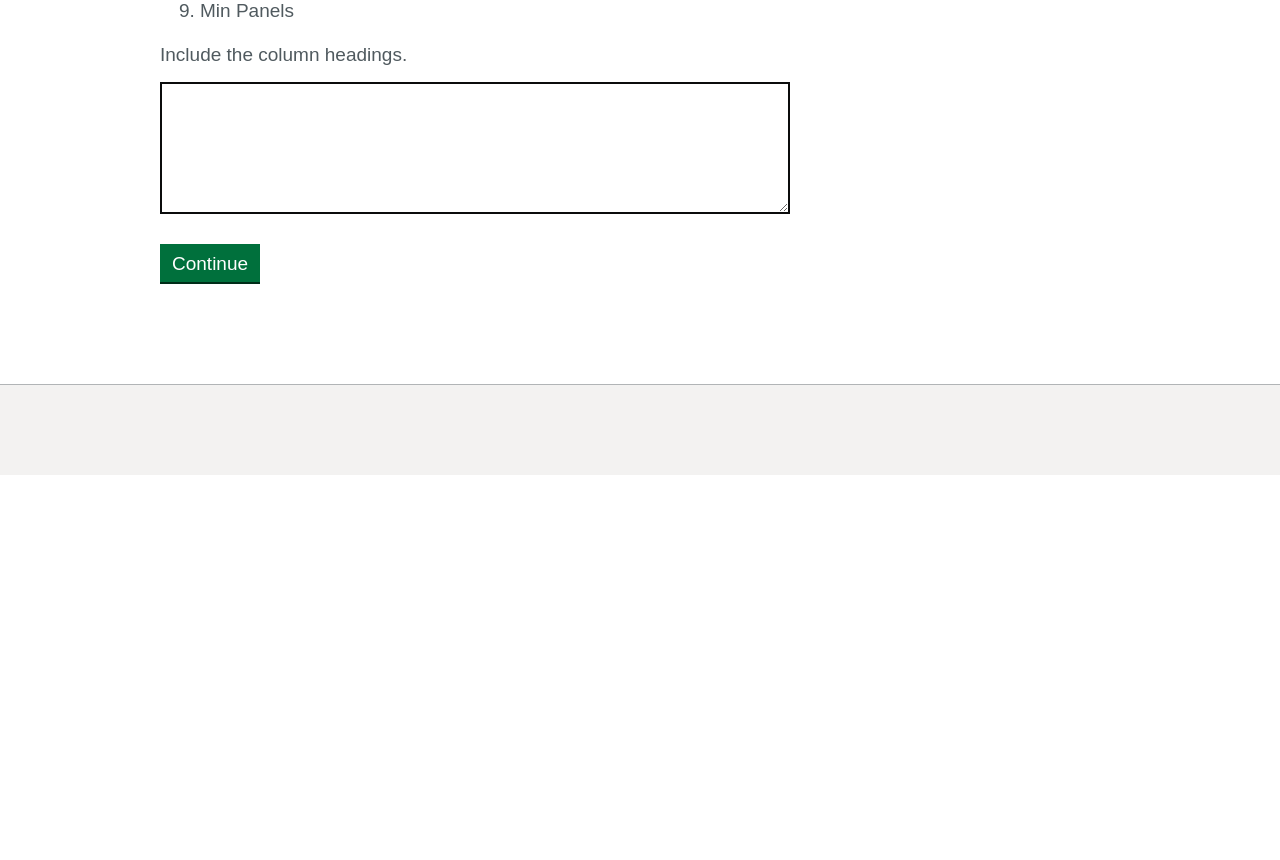
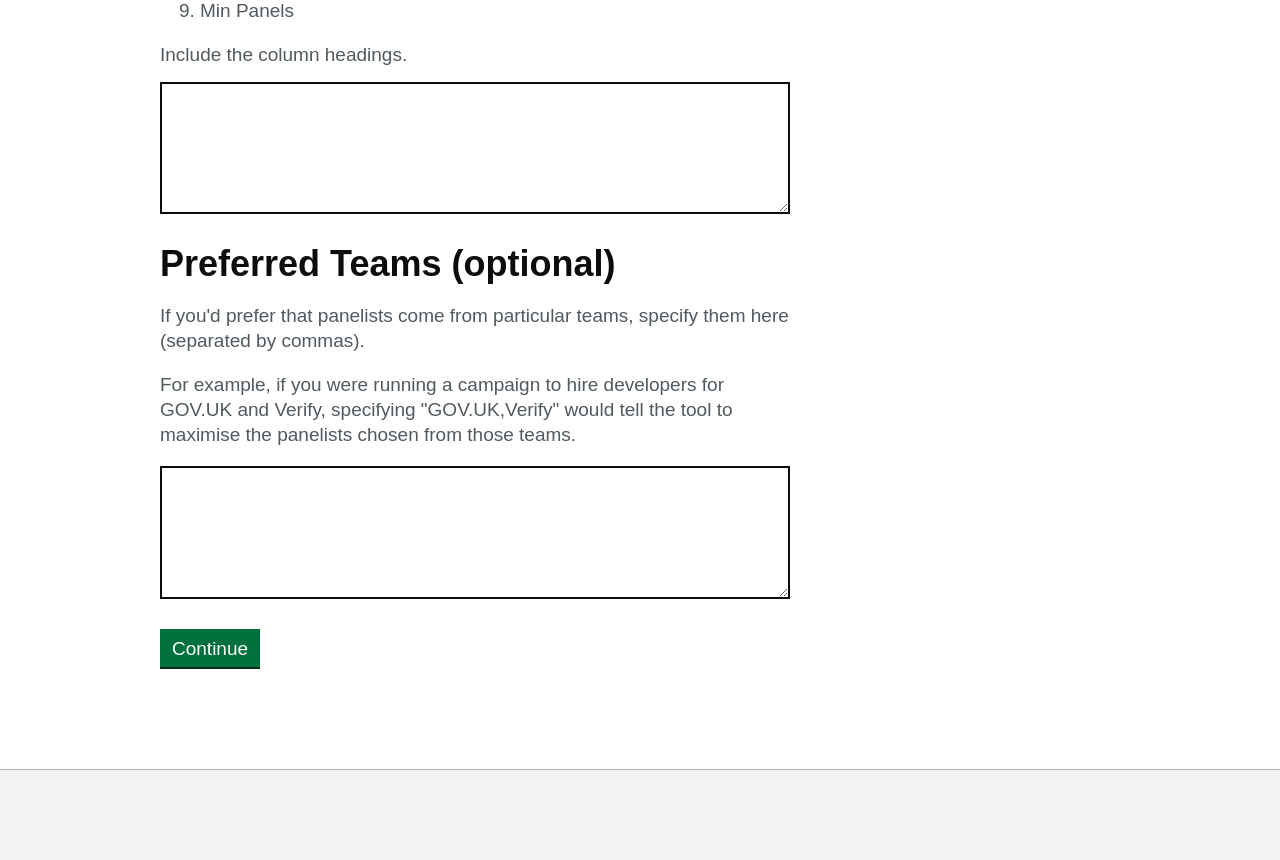
Before and after one commit to richardTowers/gds-schedule-a-software-interview, a Flask app: page /add-candidates-and-panelists in a window 1280 px wide. Shown: the part 1037-1897 px from the top of the page. Before the commit the page ends 1512 px from the top, so only its background shows below. Run offline with Flask 2, Linux system fonts and the light colour scheme.

Commit message:
Allow user to specify preferred teams for panelists

```diff
--- a/app/__init__.py
+++ b/app/__init__.py
@@ -27,6 +27,7 @@ def create_app():
         error = False
         raw_candidates = request.form['candidates']
         raw_panelists = request.form['panelists']
+        raw_preferred_teams = request.form['preferred-teams']
         if raw_candidates == '':
             error = True
             flash('Enter a list of candidates', 'candidates')
@@ -50,7 +51,9 @@ def create_app():
         if error:
             return redirect(url_for('add_candidates_and_panelists'))
 
-        panels = panel_generator.generate_panel(candidates, panelists)
+        preferred_teams = raw_preferred_teams.split(",") if raw_preferred_teams else None
+
+        panels = panel_generator.generate_panel(candidates, panelists, preferred_teams)
         if panels is None:
             flash('Could not find a set of panels which met the constraints. Consider allowing some panelists to sit on more interview panels.', 'solver')
             return redirect(url_for('add_candidates_and_panelists'))
--- a/app/templates/add_candidates_and_panelists.html
+++ b/app/templates/add_candidates_and_panelists.html
@@ -58,10 +58,10 @@ data into the form below. No data you enter will be stored by the application.
 <div class="govuk-grid-row">
     <form class="govuk-grid-column-two-thirds" method="post" action="/results">
       <div class="govuk-form-group {% if candidates_messages %}govuk-form-group--error{% endif %}">
-        <h1 class="govuk-label-wrapper govuk-heading-xl"><label class="govuk-label govuk-label--l" for="candidates">
+        <h2 class="govuk-label-wrapper govuk-heading-l"><label class="govuk-label govuk-label--l" for="candidates">
             Candidates
           </label>
-        </h1>
+        </h2>
         <div id="candidates-hint" class="govuk-hint">
           Paste these from a Google Sheet. Your data should have two columns:
           <ol>
@@ -77,11 +77,12 @@ data into the form below. No data you enter will be stored by the application.
         {% endfor %}
         <textarea class="govuk-textarea" id="candidates" name="candidates" rows="5" aria-describedby="candidates-hint"></textarea>
       </div>
+
       <div class="govuk-form-group {% if panelists_messages %}govuk-form-group--error{% endif %}">
-        <h1 class="govuk-label-wrapper govuk-heading-xl"><label class="govuk-label govuk-label--l" for="panelists">
+        <h2 class="govuk-label-wrapper govuk-heading-l"><label class="govuk-label govuk-label--l" for="panelists">
             Panelists
           </label>
-        </h1>
+        </h2>
         <div id="panelists-hint" class="govuk-hint">
           Paste these from a Google Sheet. Your data should have nine columns:
           <ol>
@@ -105,6 +106,24 @@ data into the form below. No data you enter will be stored by the application.
         <textarea class="govuk-textarea" id="panelists" name="panelists" rows="5" aria-describedby="panelists-hint"></textarea>
       </div>
       <div class="govuk-form-group">
+        <h2 class="govuk-label-wrapper govuk-heading-l"><label class="govuk-label govuk-label--l" for="preferred-teams">
+            Preferred Teams (optional)
+          </label>
+        </h2>
+        <div id="preferred-teams-hint" class="govuk-hint">
+          <p>
+          If you'd prefer that panelists come from particular teams, specify
+          them here (separated by commas).
+          </p>
+          <p>
+          For example, if you were running a campaign to hire developers for
+          GOV.UK and Verify, specifying "GOV.UK,Verify" would tell the tool to
+          maximise the panelists chosen from those teams.
+          </p>
+        </div>
+        <textarea class="govuk-textarea" id="preferred-teams" name="preferred-teams" rows="5" aria-describedby="preferred-teams"></textarea>
+      </div>
+      <div class="govuk-form-group">
         <button class="govuk-button" data-module="govuk-button">
           Continue
         </button>
```
Also changed, not shown: app/panel_counter.py (+12 -2 lines), app/panel_generator.py (+14 -3 lines), app/templates/results.html (+5 -3 lines).
